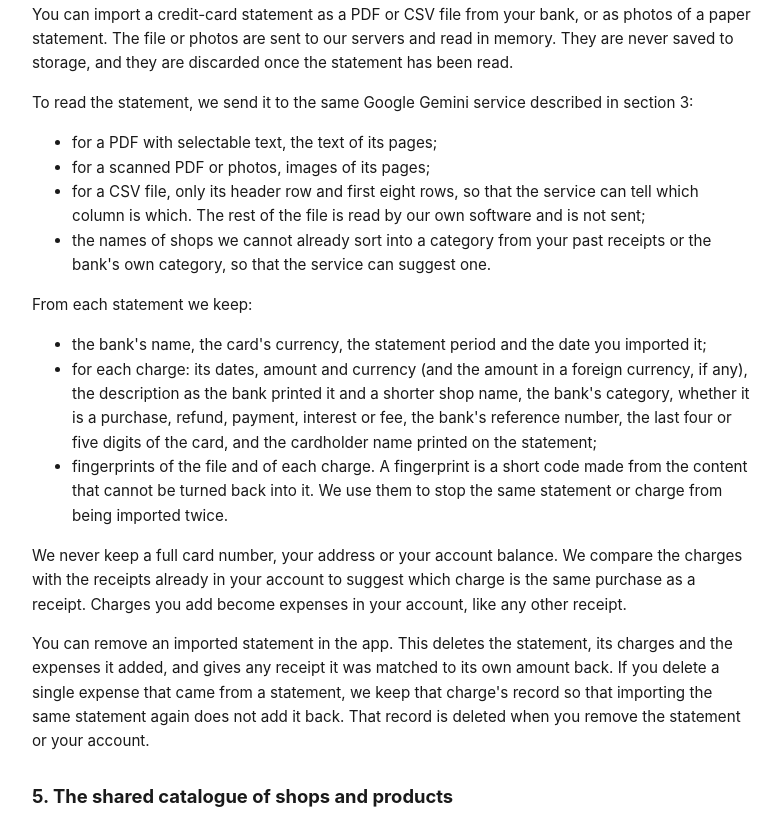
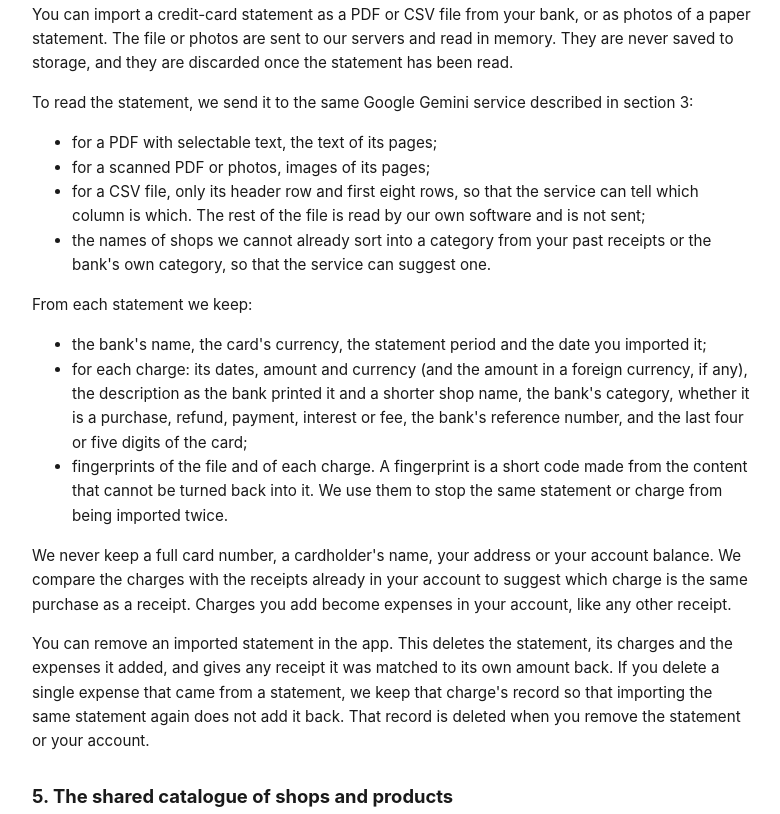
Before and after one commit to SnapYourReceiptsAi/SnapYourReceiptAILegal, a plain HTML site: page privacy-policy.html in a window 1280 px wide. Shown: the part 1861-2675 px from the top of the page, without its empty margins (248-1028 px from the left). Drawn offline with Linux system fonts and the light colour scheme.

Commit message:
docs(privacy): we keep no cardholder names
Co-Authored-By: Claude Opus 5.5 <noreply@anthropic.com>

```diff
--- a/privacy-policy.html
+++ b/privacy-policy.html
@@ -35,7 +35,7 @@
     <ul>
       <li><strong>Account information:</strong> email address, name (if provided), a hashed password if you register with email, and, if you sign in with Google, the identifier, name and email address Google gives us for your account. We do not request access to any other data in your Google Account.</li>
       <li><strong>Receipt and spending data:</strong> receipt photos and PDF documents you scan, import, or share to the app; shop names and addresses, dates, line items, quantities, prices, taxes, discounts and fees, totals and categories read from them; receipts you type in by hand; and recurring expenses you add.</li>
-      <li><strong>Card statements:</strong> the charges read from a credit-card statement you import (see section 4), including the bank&apos;s name, the last digits of the card and the cardholder name printed on the statement. We never keep the statement file itself or a full card number.</li>
+      <li><strong>Card statements:</strong> the charges read from a credit-card statement you import (see section 4), with the bank&apos;s name and the last digits of the card. We never keep the statement file itself, a full card number or the cardholder&apos;s name.</li>
       <li><strong>Region:</strong> your country and state or province, which you choose in the app or which we infer from your device&apos;s region setting or from the shops on your receipts. We do not collect your device&apos;s location.</li>
       <li><strong>Questions to Sage:</strong> the questions you ask the in-app assistant, and a count of them so that monthly limits can be applied.</li>
       <li><strong>Referral data:</strong> your referral code, a code you enter, and whether a referral has qualified for a reward.</li>
@@ -98,11 +98,11 @@
     <p>From each statement we keep:</p>
     <ul>
       <li>the bank&apos;s name, the card&apos;s currency, the statement period and the date you imported it;</li>
-      <li>for each charge: its dates, amount and currency (and the amount in a foreign currency, if any), the description as the bank printed it and a shorter shop name, the bank&apos;s category, whether it is a purchase, refund, payment, interest or fee, the bank&apos;s reference number, the last four or five digits of the card, and the cardholder name printed on the statement;</li>
+      <li>for each charge: its dates, amount and currency (and the amount in a foreign currency, if any), the description as the bank printed it and a shorter shop name, the bank&apos;s category, whether it is a purchase, refund, payment, interest or fee, the bank&apos;s reference number, and the last four or five digits of the card;</li>
       <li>fingerprints of the file and of each charge. A fingerprint is a short code made from the content that cannot be turned back into it. We use them to stop the same statement or charge from being imported twice.</li>
     </ul>
     <p>
-      We never keep a full card number, your address or your account balance. We compare the charges
+      We never keep a full card number, a cardholder&apos;s name, your address or your account balance. We compare the charges
       with the receipts already in your account to suggest which charge is the same purchase as a
       receipt. Charges you add become expenses in your account, like any other receipt.
     </p>
```
